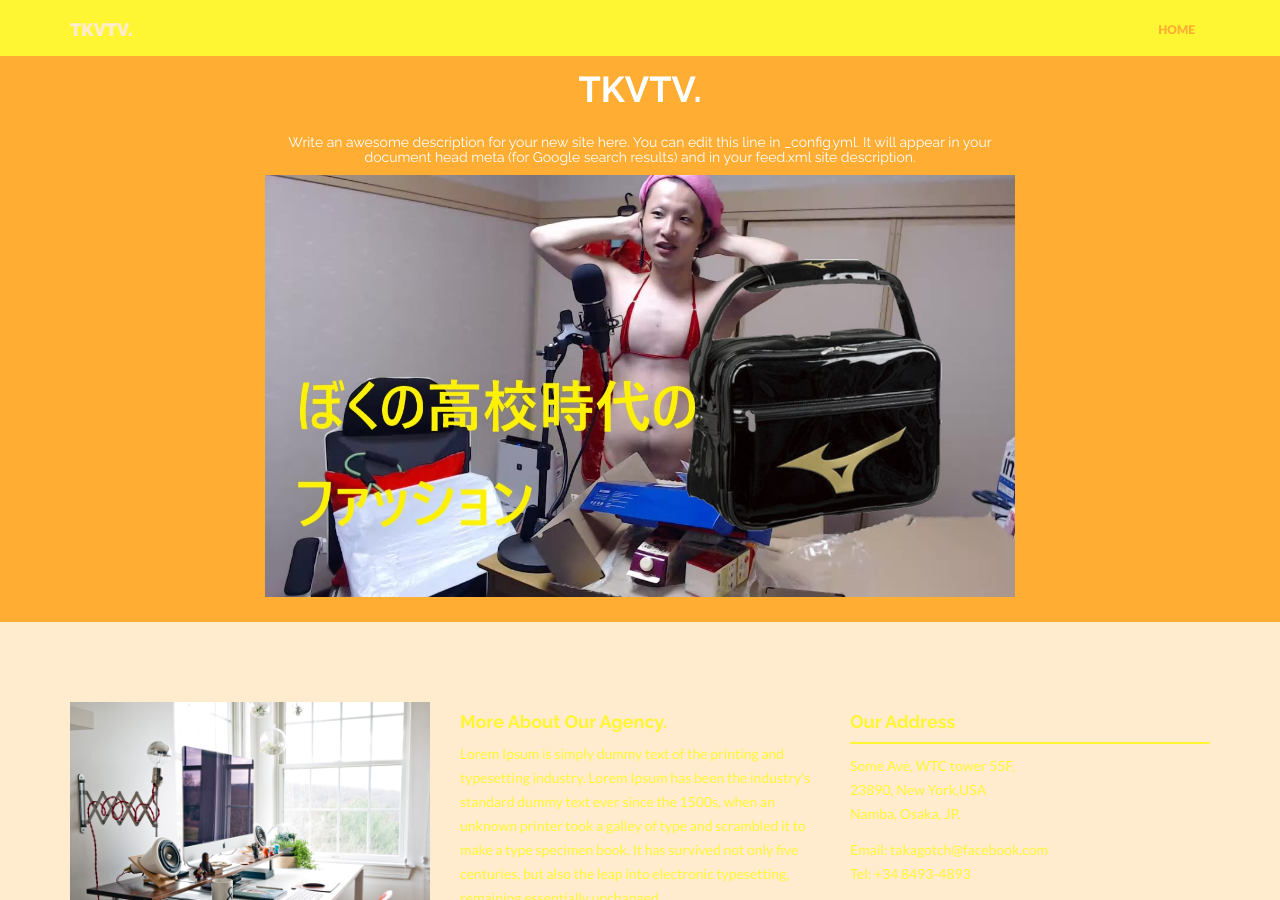
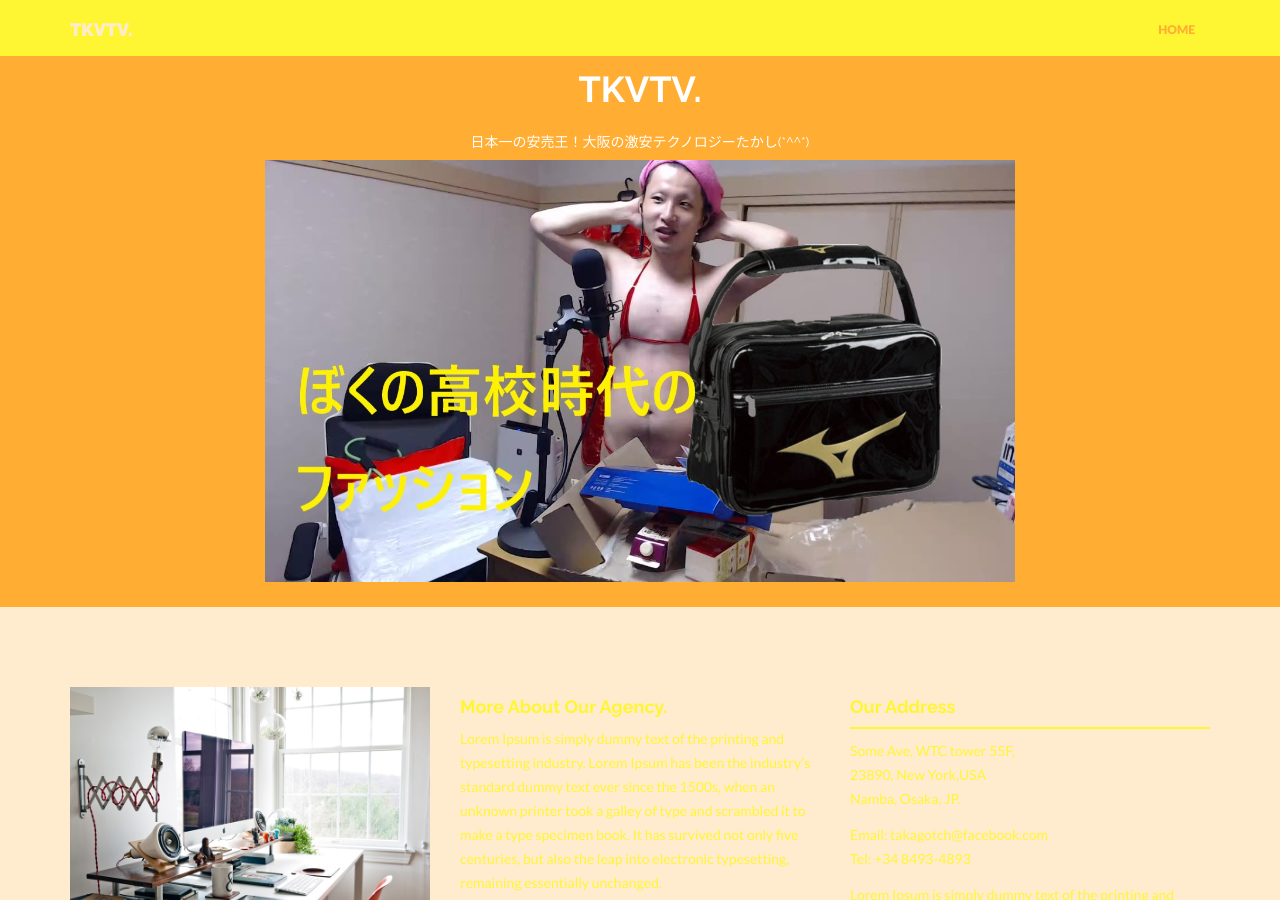
Before and after one commit to takagotch/o2361, a Jekyll site: the page built from index.html, in a window 1280 px wide and 900 px high. Built offline with Jekyll 4.4.1, drawn with Linux system fonts in a browser that asks for light colours; nearby versions of some CDN libraries.

Commit message:
Update _config.yml

```diff
--- a/_config.yml
+++ b/_config.yml
@@ -2,7 +2,7 @@
 
 # Site settings
 title: TKVTV.
-description: "Write an awesome description for your new site here. You can edit this line in _config.yml. It will appear in your document head meta (for Google search results) and in your feed.xml site description."
+description: "日本一の安売王！大阪の激安テクノロジーたかし(*^^*)"
 analytics: #Google analytics code in the format XX-nnnnnnnn-n
 baseurl: "https://takagotch.github.io/page60/" #important: start with /
 url: "https://takagotch.github.io/page60/"
```
